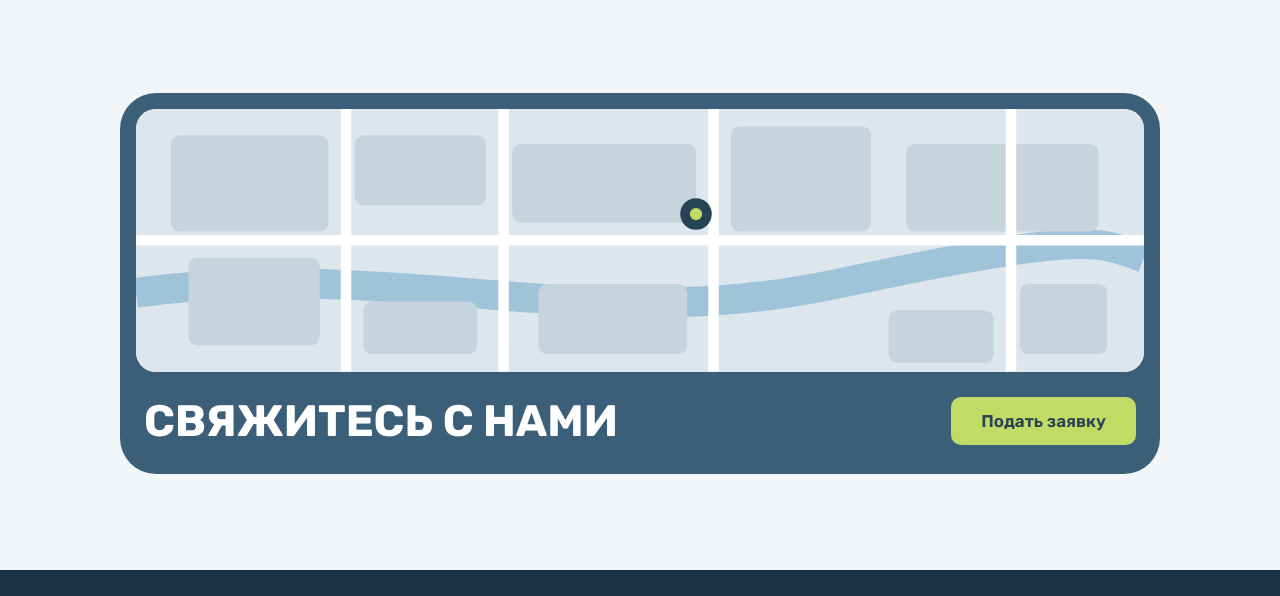
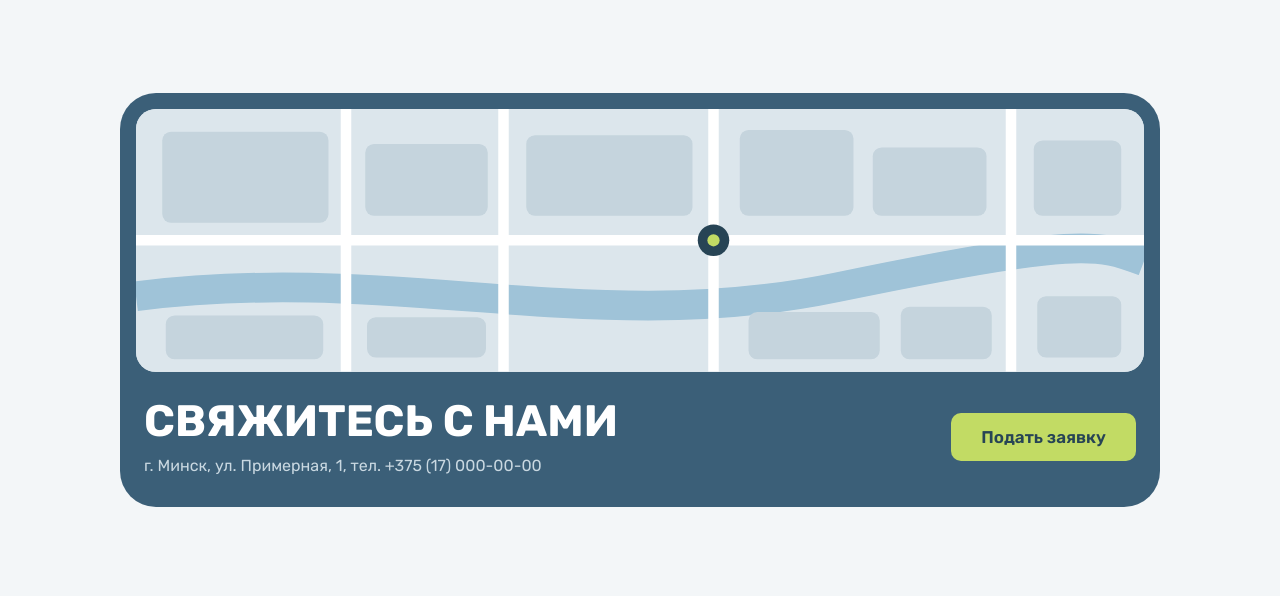
Before and after one commit to luchilica/domkom, a website: page index.html in a window 1280 px wide. Shown: the part 4483-5079 px from the top of the page. Drawn offline with Linux system fonts and the light colour scheme.

Commit message:
Схема офиса на главной: здания между улицами, метка на перекрёстке, адрес и телефон под заголовком
Co-Authored-By: Claude Sonnet 5.5 <noreply@anthropic.com>
Claude-Session: https://claude.ai/code/session_01DrFCr5b5AP35RVWyATuJkk

```diff
--- a/index.html
+++ b/index.html
@@ -295,9 +295,12 @@
     <section class="section section--flush-top" aria-labelledby="contact-title">
       <div class="container">
         <div class="contact">
-          <div class="map"><svg viewBox="0 0 1152 300" xmlns="http://www.w3.org/2000/svg" role="group" aria-label="Схема расположения офиса"><rect width="1152" height="300" fill="#DCE6EC"/><path d="M0 210C300 170 520 260 800 200S1100 150 1152 170" stroke="#9FC3D8" stroke-width="34" fill="none"/><rect x="40" y="30" width="180" height="110" rx="10" fill="#C5D4DD"/><rect x="250" y="30" width="150" height="80" rx="10" fill="#C5D4DD"/><rect x="430" y="40" width="210" height="90" rx="10" fill="#C5D4DD"/><rect x="680" y="20" width="160" height="120" rx="10" fill="#C5D4DD"/><rect x="880" y="40" width="220" height="100" rx="10" fill="#C5D4DD"/><rect x="60" y="170" width="150" height="100" rx="10" fill="#C5D4DD"/><rect x="260" y="220" width="130" height="60" rx="10" fill="#C5D4DD"/><rect x="460" y="200" width="170" height="80" rx="10" fill="#C5D4DD"/><rect x="860" y="230" width="120" height="60" rx="10" fill="#C5D4DD"/><rect x="1010" y="200" width="100" height="80" rx="10" fill="#C5D4DD"/><path d="M0 150H1152M240 0V300M420 0V300M660 0V300M1000 0V300" stroke="#FFFFFF" stroke-width="12" fill="none"/><circle cx="640" cy="120" r="18" fill="#274455"/><circle cx="640" cy="120" r="7" fill="#C2DB64"/></svg></div>
+          <div class="map"><svg viewBox="0 0 1152 300" xmlns="http://www.w3.org/2000/svg" role="group" aria-label="Схема расположения офиса"><rect width="1152" height="300" fill="#DCE6EC"/><path d="M0 214C300 176 520 262 800 204S1100 154 1152 174" stroke="#9FC3D8" stroke-width="34" fill="none"/><g fill="#C5D4DD"><rect x="30" y="26" width="190" height="104" rx="10"/><rect x="262" y="40" width="140" height="82" rx="10"/><rect x="446" y="30" width="190" height="92" rx="10"/><rect x="690" y="24" width="130" height="98" rx="10"/><rect x="842" y="44" width="130" height="78" rx="10"/><rect x="1026" y="36" width="100" height="86" rx="10"/><rect x="34" y="236" width="180" height="50" rx="10"/><rect x="264" y="238" width="136" height="46" rx="10"/><rect x="700" y="232" width="150" height="54" rx="10"/><rect x="874" y="226" width="104" height="60" rx="10"/><rect x="1030" y="214" width="96" height="70" rx="10"/></g><path d="M0 150H1152M240 0V300M420 0V300M660 0V300M1000 0V300" stroke="#FFFFFF" stroke-width="12" fill="none"/><circle cx="660" cy="150" r="18" fill="#274455"/><circle cx="660" cy="150" r="7" fill="#C2DB64"/></svg></div>
           <div class="contact__row">
-            <h2 class="h2" id="contact-title">Свяжитесь с нами</h2>
+            <div class="contact__text">
+              <h2 class="h2" id="contact-title">Свяжитесь с нами</h2>
+              <p class="contact__address">г. Минск, ул. Примерная, 1, тел. +375 (17) 000-00-00</p>
+            </div>
             <a class="btn" href="request.html">Подать заявку</a>
           </div>
         </div>
--- a/scss/main.scss
+++ b/scss/main.scss
@@ -1652,6 +1652,17 @@ button {
     gap: 20px;
     padding: 0 8px;
   }
+
+  &__text {
+    display: grid;
+    gap: 8px;
+  }
+
+  &__address {
+    margin: 0;
+    font-size: 1rem;
+    color: $on-dark;
+  }
 }
 
 .site-footer {
```
Also changed, not shown: css/main.css.
